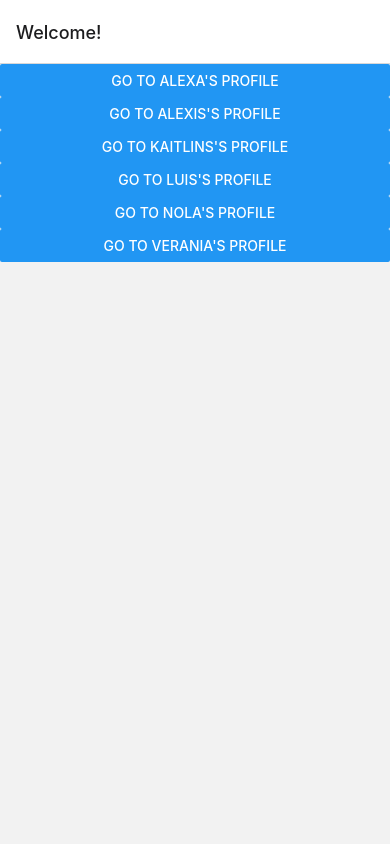
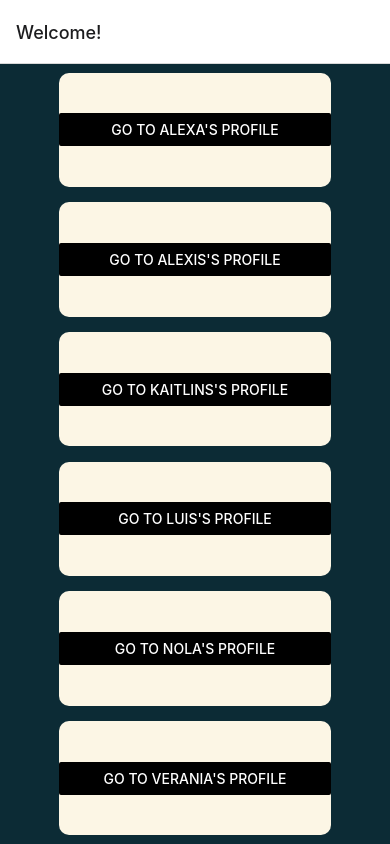
Before and after one commit to EmilyMarschallNiswonger/TESTBootcampWk5, a React Native app in the folder BootcampProject/: screen / in a window 390 px wide. Built offline with nearby package versions, Linux system fonts and the light colour scheme.

Commit message:
second commit

```diff
--- a/BootcampProject/App.js
+++ b/BootcampProject/App.js
@@ -1,37 +1,59 @@
 import * as React from "react";
 import { NavigationContainer } from "@react-navigation/native";
-import { Text, View, Button } from "react-native";
+import { Text, View, Button, StyleSheet } from "react-native";
 import { createNativeStackNavigator } from "@react-navigation/native-stack";
 
 const Stack = createNativeStackNavigator();
 
 const HomeScreen = ({ navigation }) => {
   return (
-    <View>
+    <View style={Homestyles.container}>
+      <View style={Homestyles.button}>
         <Button
           title="Go to Alexa's profile"
           onPress={() => navigation.navigate("AlexaProfile", { name: "Jane" })}
+          color="#000000"
         />
+      </View>
+      <View style={Homestyles.button}>
         <Button
           title="Go to Alexis's profile"
           onPress={() => navigation.navigate("AlexisProfile", { name: "Jane" })}
+          color="#000000"
         />
+      </View>
+      <View style={Homestyles.button}>
         <Button
           title="Go to Kaitlins's profile"
-        onPress={() => navigation.navigate("KaitlinProfile", { name: "Jane" })}
+          onPress={() =>
+            navigation.navigate("KaitlinProfile", { name: "Jane" })
+          }
+          color="#000000"
         />
+      </View>
+      <View style={Homestyles.button}>
         <Button
           title="Go to Luis's profile"
           onPress={() => navigation.navigate("LuisProfile", { name: "Jane" })}
+          color="#000000"
         />
+      </View>
+      <View style={Homestyles.button}>
         <Button
           title="Go to Nola's profile"
           onPress={() => navigation.navigate("NolaProfile", { name: "Jane" })}
+          color="#000000"
         />
+      </View>
+      <View style={Homestyles.button}>
         <Button
           title="Go to Verania's profile"
-        onPress={() => navigation.navigate("VeraniaProfile", { name: "Jane" })}
+          onPress={() =>
+            navigation.navigate("VeraniaProfile", { name: "Jane" })
+          }
+          color="#000000"
         />
+      </View>
     </View>
   );
 };
@@ -60,6 +82,27 @@ const VeraniaProfileScreen = ({ navigation, route }) => {
   return <Text>This is my profile</Text>;
 };
 
+const Homestyles = StyleSheet.create({
+  container: {
+    flex: 1,
+    flexDirection: "column",
+    backgroundColor: "#0C2B35",
+    justifyContent: "space-evenly",
+    alignItems: "center",
+    padding: 1,
+  },
+
+  button: {
+    flex: 2,
+    justifyContent: "center",
+    backgroundColor: "#FCF6E5",
+    height: "20%",
+    width: "70%",
+    margin: "2%",
+    borderRadius: 10,
+  },
+});
+
 const App = () => {
   return (
     <NavigationContainer>
```
Lines whose indentation alone changed are shown as unchanged.
